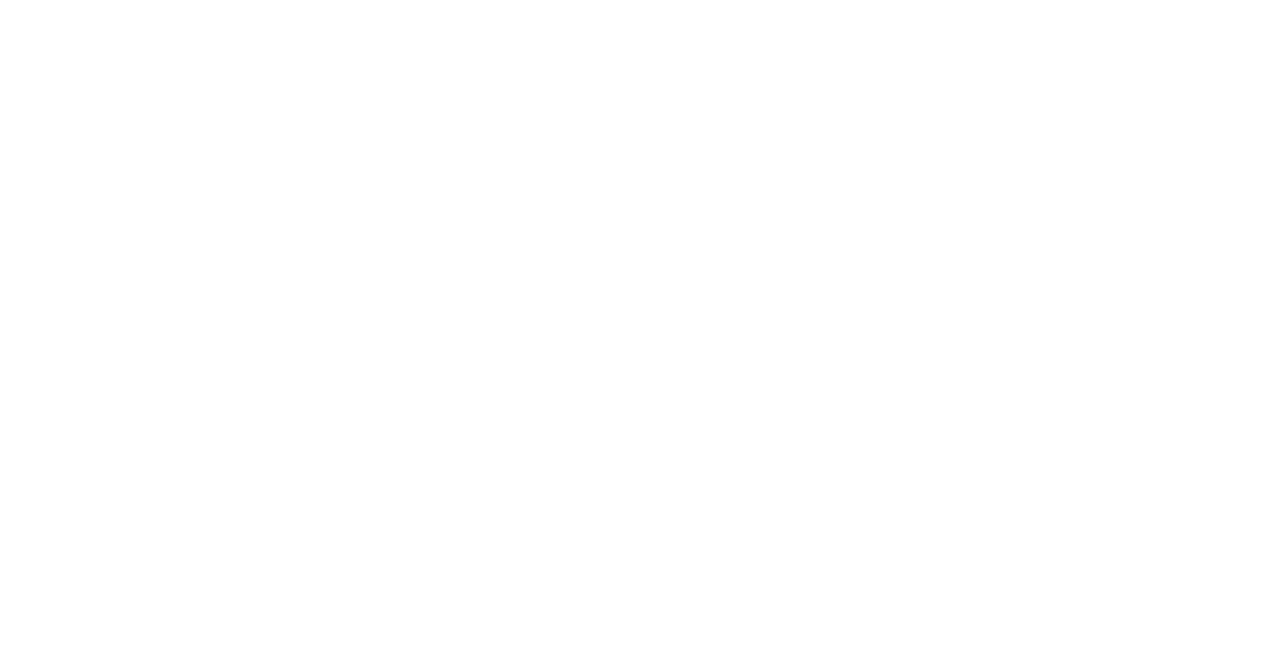
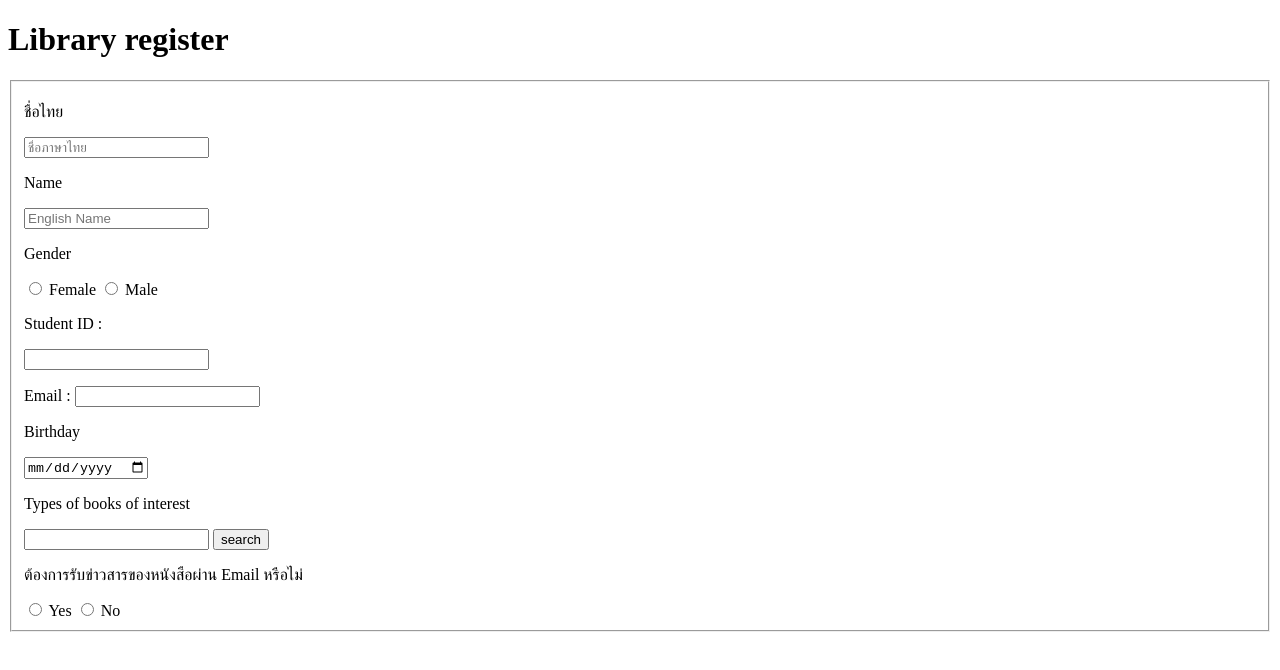
Before and after one commit to LomaEatPeople/6709616749_LibraryMembershipApplicationFrom, a plain HTML site: page index.html in a window 1280 px wide. Drawn offline with Linux system fonts and the light colour scheme.

Commit message:
Key All data for library Register from HTML

```diff
--- a/index.html
+++ b/index.html
@@ -6,6 +6,31 @@
     <title>Document</title>
 </head>
 <body>
+    <h1>Library register</h1>
+    <fieldset>
+        <p>ชื่อไทย</p>
+        <input type="text" id="name" placeholder="ชื่อภาษาไทย">
+        <p>Name</p>
+        <input type="text" id="Ename" placeholder="English Name">
+        <p>Gender</p>
+        <input type="radio" id="Female" name="Female" value="f">
+        <label for="Female">Female</label>
+        <input type="radio" id="Male" name="Male" value="m">
+        <label for="Male">Male</label>
+        <p>Student ID : </p>
+        <input type="text" id="student_id"><br/>
+        <p>Email : <input type="email"></p>
+        <p>Birthday</p>
+        <input type="date">
+        <p>Types of books of interest</p>
+        <input type="search" name="search">
+        <input type="submit" value="search">
+        <p>ต้องการรับข่าวสารของหนังสือผ่าน Email หรือไม่</p>
+        <input type="radio" name="Yes" value="Yes">
+        <label for="Yes">Yes</label>
+        <input type="radio" name="NO" value="No">
+        <label for="No">No</label>
+    </fieldset>
 
 </body>
 </html>
--- a/style.css
+++ b/style.css
@@ -1,3 +1,5 @@
-*{
-    background-color: black;
+body{
+    padding: 0;
+    margin: 0;
+    background-color: rgb(32, 32, 32);
 }
```
